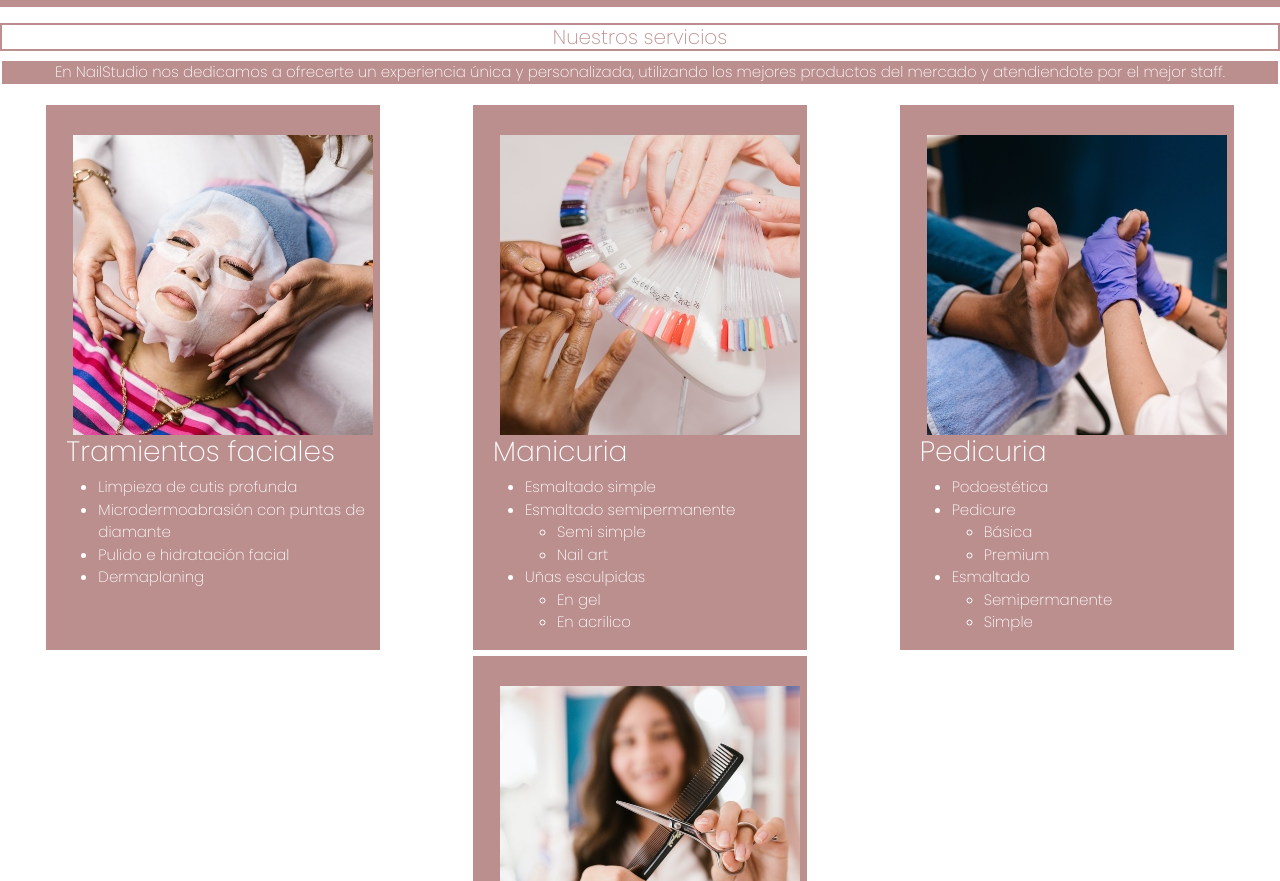
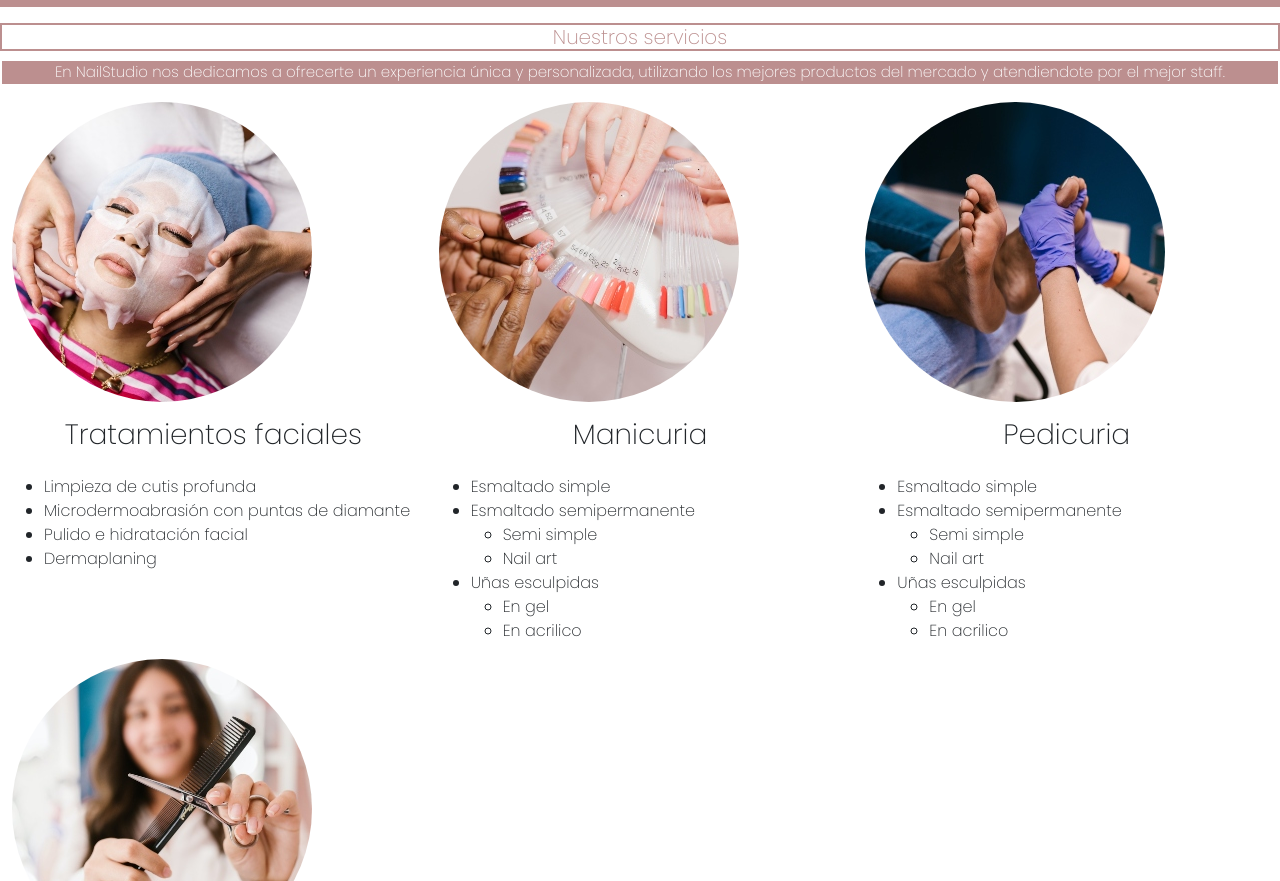
Before and after one commit to camila3970/Repositorio-proyecto, a plain HTML site: page pages/servicios.html in a window 1280 px wide. Shown: the part 71-952 px from the top of the page. Drawn offline with nearby package versions, Linux system fonts and the light colour scheme; files that its build step writes are made by us from their sources.

Commit message:
Servicios grid

```diff
--- a/css/responsive.css
+++ b/css/responsive.css
@@ -113,7 +113,7 @@ a {
   padding-bottom: 10px;
 }
 
-.serviciosconf {
+/*.serviciosconf {
   background-color: rgb(188, 143, 143);
   font-family: "Poppins", sans-serif;
   color: rgb(255, 255, 255);
@@ -127,7 +127,7 @@ a {
 .serviciosconf img {
   display: block;
   margin: auto;
-}
+}*/
 
 /*nuestro staff html*/
 .conocealequipo {
--- a/pages/servicios.html
+++ b/pages/servicios.html
@@ -14,7 +14,7 @@
     />
 
     <!--Link css-->
-    <link rel="stylesheet" href="css/responsive.css" />
+    <link rel="stylesheet" href="../css/responsive.css" />
 
     <!--fuentes-->
     <link rel="preconnect" href="https://fonts.googleapis.com" />
@@ -63,14 +63,13 @@
         personalizada, utilizando los mejores productos del mercado y
         atendiendote por el mejor staff.
       </p>
-      <section class="servicioscontenedor">
-        <div class="serviciosconf">
-          <img
-            src="../public/facial.jpg"
-            alt="Tratamientos faciales"
-            class="alinearfoto"
-          />
-          <h3>Tramientos faciales</h3>
+
+    </section>
+    <div class="container-fluid">
+        <div class="row">
+          <div class="col">
+           <img src="../public/facial.jpg" class="rounded-circle" alt="Tramientos"/>
+           <h3 class="text-center py-3">Tratamientos faciales</h3>
            <ul>
             <li>Limpieza de cutis profunda</li>
             <li>Microdermoabrasión con puntas de diamante</li>
@@ -79,13 +78,9 @@
           </ul>
           </div>
 
-        <div class="serviciosconf">
-          <img
-            src="../public/manicuria.jpg"
-            alt="Manicuria"
-            class="alinearfoto"
-          />
-          <h3>Manicuria</h3>
+            <div class="col">
+                <img src="../public/manicuria.jpg" class="rounded-circle" alt="Manicuria" />
+                <h3 class="text-center py-3">Manicuria</h3>
                 <ul>
                   <li>Esmaltado simple</li>
                   <li>Esmaltado semipermanente</li>
@@ -100,36 +95,26 @@
                   </ul>
                 </ul>
             </div>
-
-        <div class="serviciosconf">
-          <img
-            src="../public/pedicuria.jpg"
-            alt="pedicuria"
-            class="alinearfoto"
-          />
-          <h3>Pedicuria</h3>
+            <div class="col">
+                <img src="../public/pedicuria.jpg" class="rounded-circle" alt="Pedicuria" />
+                <h3 class="text-center py-3">Pedicuria</h3>
                 <ul>
-            <li>Podoestética</li>
-            <li>Pedicure</li>
+                  <li>Esmaltado simple</li>
+                  <li>Esmaltado semipermanente</li>
                   <ul>
-              <li>Básica</li>
-              <li>Premium</li>
+                    <li>Semi simple</li>
+                    <li>Nail art</li>
                   </ul>
-            <li>Esmaltado</li>
+                  <li>Uñas esculpidas</li>
                   <ul>
-              <li>Semipermanente</li>
-              <li>Simple</li>
+                    <li>En gel</li>
+                    <li>En acrilico</li>
                   </ul>
                 </ul>
             </div>
-
-        <div class="serviciosconf">
-          <img
-            src="../public/peluqueria.jpg"
-            alt="Peluqueria"
-            class="alinearfoto"
-          />
-          <h3>Peluqueria</h3>
+            <div class="col">
+                <img src="../public/peluqueria.jpg " class="rounded-circle" alt="Peluqueria" />
+                <h3 class="text-center py-3">Peluqueria</h3>
                 <ul>
                   <li>Corte</li>
                   <li>Tintura</li>
@@ -143,8 +128,11 @@
                   </ul>
                 </ul>
             </div>
+    </div>
     </section>
     </main>
+
+
 
     <!--PIE DE PAGINA-->
     <footer class="piedepag">
```
Lines whose indentation alone changed are shown as unchanged.
